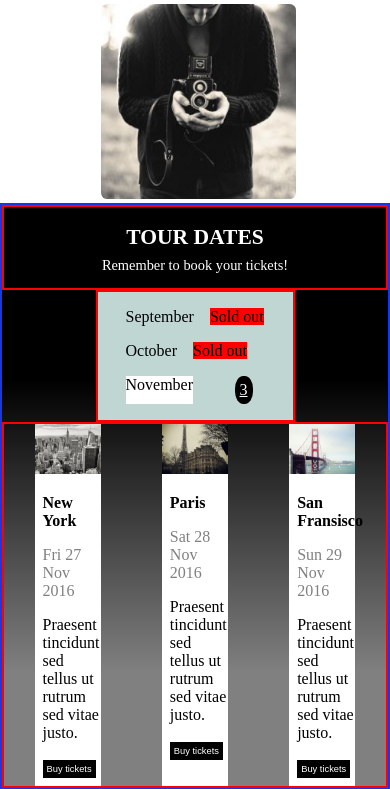
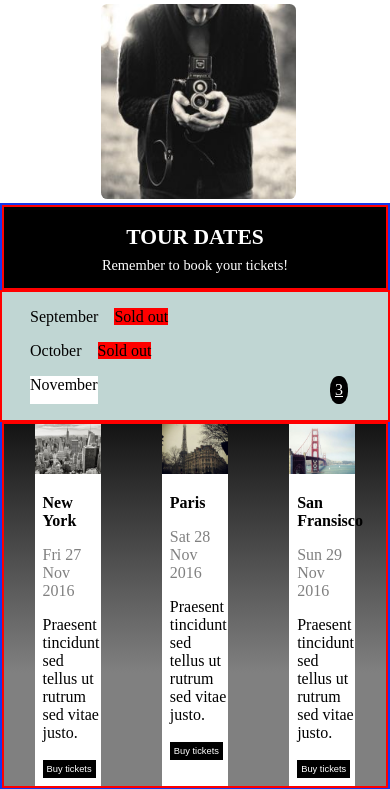
Before and after one commit to codegrann/The-Band, a PHP site: page / in a window 390 px wide; the page is wider, and only the part inside the window is pictured. Shown: the part 1032-1821 px from the top of that part. Run offline with PHP 8.4, Linux system fonts and the light colour scheme.

Commit message:
resized ticket div to fit smaller screens

```diff
--- a/style.css
+++ b/style.css
@@ -394,8 +394,12 @@ input{
     #open_txt{
         font-size: 90%;
     }
-}   #open_txt h1{
+    #open_txt h1{
         margin-bottom: -0.5rem;
+    }
+    #tickets{
+        width: 80%;
+    }
 }
 @media(max-width:550px){
     .homebtn{
@@ -439,7 +443,9 @@ input{
     .flex_img{
         width:50vw;
     }
-
+   #tickets{
+    width: 100%;
+   }
 
 }
 @media(max-width:324px){
```
